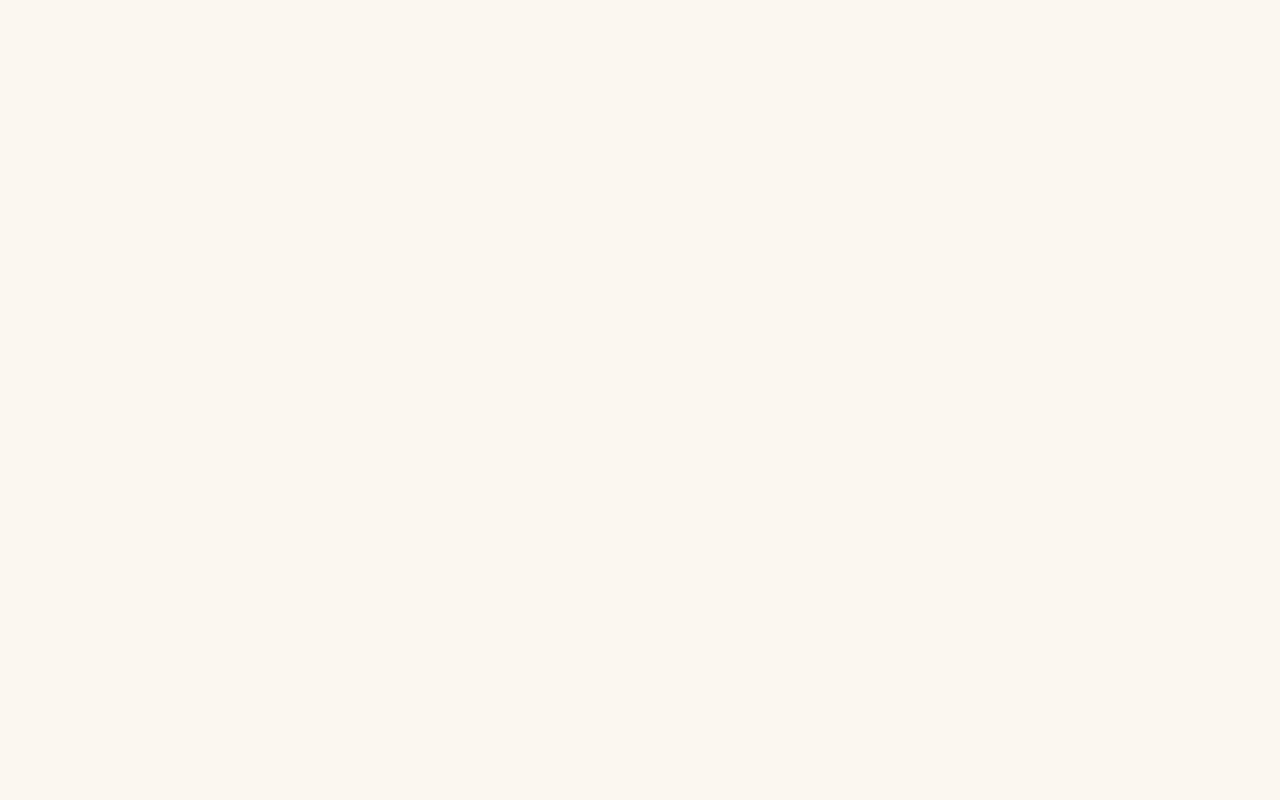
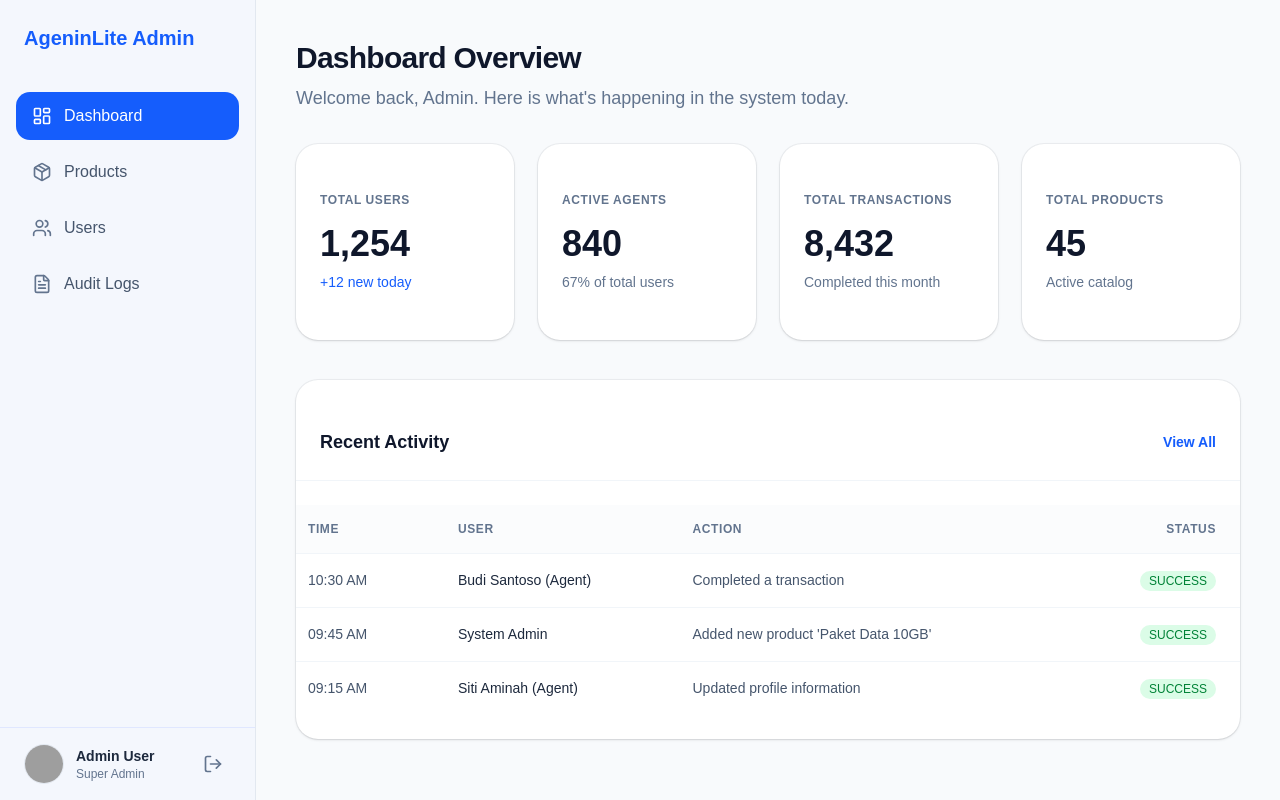
Before and after one commit to AgeninLite-MiniProject/agenin-lite-fe, a React (Vite) app: page /admin/dashboard in a window 1280 px wide. Before the commit this address had no page. Built offline with nearby package versions, Linux system fonts and the light colour scheme; grey boxes are pictures that could not be loaded.

Commit message:
feat: slicing admin dashboard and layout

```diff
--- a/src/App.tsx
+++ b/src/App.tsx
@@ -1,6 +1,8 @@
 import { BrowserRouter, Routes, Route, Navigate } from "react-router-dom";
 import MainLayout from "./components/layout/MainLayout";
 import DashboardPage from "@/pages/user/dashboard/DashboardPage";
+import AdminLayout from "@/components/layout/admin/AdminLayout";
+import AdminDashboardPage from "@/pages/admin/dashboard/AdminDashboardPage";
 import "./App.css";
 
 
@@ -12,6 +14,12 @@ function App() {
           <Route path="/" element={<Navigate to="/dashboard" replace />} />
           <Route path="/dashboard" element={<DashboardPage />} />
         </Route>
+
+        {/* Admin Routes */}
+        <Route path="/admin" element={<AdminLayout />}>
+          <Route index element={<Navigate to="/admin/dashboard" replace />} />
+          <Route path="dashboard" element={<AdminDashboardPage />} />
+        </Route>
       </Routes>
     </BrowserRouter>
   );
--- /dev/null
+++ b/src/components/layout/admin/AdminLayout.tsx
@@ -0,0 +1,13 @@
+import { Outlet } from "react-router-dom";
+import AdminSidebar from "./AdminSidebar";
+
+export default function AdminLayout() {
+  return (
+    <div className="flex h-screen overflow-hidden bg-slate-50 font-sans text-slate-900">
+      <AdminSidebar />
+      <main className="flex-1 overflow-y-auto">
+        <Outlet />
+      </main>
+    </div>
+  );
+}
--- /dev/null
+++ b/src/components/layout/admin/AdminSidebar.tsx
@@ -0,0 +1,74 @@
+import { Link, useLocation } from "react-router-dom";
+import { LayoutDashboard, Package, Users, FileText, LogOut } from "lucide-react";
+import { Avatar, AvatarFallback, AvatarImage } from "@/components/ui/avatar";
+
+const navItems = [
+  {
+    title: "Dashboard",
+    href: "/admin/dashboard",
+    icon: LayoutDashboard,
+  },
+  {
+    title: "Products",
+    href: "/admin/products",
+    icon: Package,
+  },
+  {
+    title: "Users",
+    href: "/admin/users",
+    icon: Users,
+  },
+  {
+    title: "Audit Logs",
+    href: "/admin/audit-logs",
+    icon: FileText,
+  },
+];
+
+export default function AdminSidebar() {
+  const location = useLocation();
+
+  return (
+    <div className="w-64 bg-indigo-50/40 border-r h-full flex flex-col">
+      <div className="p-6">
+        <h1 className="text-xl font-bold text-blue-600">AgeninLite Admin</h1>
+      </div>
+
+      <nav className="flex-1 px-4 space-y-2 mt-4">
+        {navItems.map((item) => {
+          const isActive = location.pathname.startsWith(item.href);
+          return (
+            <Link
+              key={item.href}
+              to={item.href}
+              className={`flex items-center gap-3 px-4 py-3 rounded-xl transition-colors ${
+                isActive
+                  ? "bg-blue-600 text-white font-medium"
+                  : "text-slate-600 hover:bg-indigo-100/50 hover:text-slate-900"
+              }`}
+            >
+              <item.icon className={`h-5 w-5 ${isActive ? "text-white" : "text-slate-500"}`} />
+              {item.title}
+            </Link>
+          );
+        })}
+      </nav>
+
+      <div className="p-4 border-t border-indigo-100">
+        <div className="flex items-center gap-3 px-2">
+          <Avatar className="h-10 w-10 border border-slate-200">
+            <AvatarImage src="https://i.pravatar.cc/150?u=admin" />
+            <AvatarFallback>AU</AvatarFallback>
+          </Avatar>
+          <div className="flex-1 overflow-hidden">
+            <p className="text-sm font-semibold text-slate-800 truncate">Admin User</p>
+            <p className="text-xs text-slate-500 truncate">Super Admin</p>
+          </div>
+          <button className="text-slate-500 hover:text-red-500 transition-colors p-2 rounded-lg hover:bg-slate-100">
+            <LogOut className="h-5 w-5" />
+          </button>
+        </div>
+      </div>
+    </div>
+  );
+}
--- /dev/null
+++ b/src/components/ui/table.tsx
@@ -0,0 +1,114 @@
+import * as React from "react"
+
+import { cn } from "@/lib/utils"
+
+function Table({ className, ...props }: React.ComponentProps<"table">) {
+  return (
+    <div
+      data-slot="table-container"
+      className="relative w-full overflow-x-auto"
+    >
+      <table
+        data-slot="table"
+        className={cn("w-full caption-bottom text-sm", className)}
+        {...props}
+      />
+    </div>
+  )
+}
+
+function TableHeader({ className, ...props }: React.ComponentProps<"thead">) {
+  return (
+    <thead
+      data-slot="table-header"
+      className={cn("[&_tr]:border-b", className)}
+      {...props}
+    />
+  )
+}
+
+function TableBody({ className, ...props }: React.ComponentProps<"tbody">) {
+  return (
+    <tbody
+      data-slot="table-body"
+      className={cn("[&_tr:last-child]:border-0", className)}
+      {...props}
+    />
+  )
+}
+
+function TableFooter({ className, ...props }: React.ComponentProps<"tfoot">) {
+  return (
+    <tfoot
+      data-slot="table-footer"
+      className={cn(
+        "border-t bg-muted/50 font-medium [&>tr]:last:border-b-0",
+        className
+      )}
+      {...props}
+    />
+  )
+}
+
+function TableRow({ className, ...props }: React.ComponentProps<"tr">) {
+  return (
+    <tr
+      data-slot="table-row"
+      className={cn(
+        "border-b transition-colors hover:bg-muted/50 has-aria-expanded:bg-muted/50 data-[state=selected]:bg-muted",
+        className
+      )}
+      {...props}
+    />
+  )
+}
+
+function TableHead({ className, ...props }: React.ComponentProps<"th">) {
+  return (
+    <th
+      data-slot="table-head"
+      className={cn(
+        "h-12 px-3 text-left align-middle font-medium whitespace-nowrap text-foreground [&:has([role=checkbox])]:pr-0",
+        className
+      )}
+      {...props}
+    />
+  )
+}
+
+function TableCell({ className, ...props }: React.ComponentProps<"td">) {
+  return (
+    <td
+      data-slot="table-cell"
+      className={cn(
+        "p-3 align-middle whitespace-nowrap [&:has([role=checkbox])]:pr-0",
+        className
+      )}
+      {...props}
+    />
+  )
+}
+
+function TableCaption({
+  className,
+  ...props
+}: React.ComponentProps<"caption">) {
+  return (
+    <caption
+      data-slot="table-caption"
+      className={cn("mt-4 text-sm text-muted-foreground", className)}
+      {...props}
+    />
+  )
+}
+
+export {
+  Table,
+  TableHeader,
+  TableBody,
+  TableFooter,
+  TableHead,
+  TableRow,
+  TableCell,
+  TableCaption,
+}
--- /dev/null
+++ b/src/pages/admin/dashboard/AdminDashboardPage.tsx
@@ -0,0 +1,129 @@
+import { Card, CardContent } from "@/components/ui/card";
+import { Badge } from "@/components/ui/badge";
+import {
+  Table,
+  TableBody,
+  TableCell,
+  TableHead,
+  TableHeader,
+  TableRow,
+} from "@/components/ui/table";
+import { Link } from "react-router-dom";
+
+const summaryCards = [
+  {
+    title: "TOTAL USERS",
+    value: "1,254",
+    description: "+12 new today",
+    descriptionColor: "text-blue-600",
+  },
+  {
+    title: "ACTIVE AGENTS",
+    value: "840",
+    description: "67% of total users",
+    descriptionColor: "text-slate-500",
+  },
+  {
+    title: "TOTAL TRANSACTIONS",
+    value: "8,432",
+    description: "Completed this month",
+    descriptionColor: "text-slate-500",
+  },
+  {
+    title: "TOTAL PRODUCTS",
+    value: "45",
+    description: "Active catalog",
+    descriptionColor: "text-slate-500",
+  },
+];
+
+const recentActivities = [
+  {
+    time: "10:30 AM",
+    user: "Budi Santoso (Agent)",
+    action: "Completed a transaction",
+    status: "SUCCESS",
+  },
+  {
+    time: "09:45 AM",
+    user: "System Admin",
+    action: "Added new product 'Paket Data 10GB'",
+    status: "SUCCESS",
+  },
+  {
+    time: "09:15 AM",
+    user: "Siti Aminah (Agent)",
+    action: "Updated profile information",
+    status: "SUCCESS",
+  },
+];
+
+export default function AdminDashboardPage() {
+  return (
+    <div className="p-10 max-w-6xl">
+      <div className="mb-8">
+        <h1 className="text-3xl font-bold text-slate-900 tracking-tight">Dashboard Overview</h1>
+        <p className="text-slate-500 mt-2 text-lg">
+          Welcome back, Admin. Here is what's happening in the system today.
+        </p>
+      </div>
+
+      <div className="grid grid-cols-1 md:grid-cols-2 lg:grid-cols-4 gap-6 mb-10">
+        {summaryCards.map((card, index) => (
+          <Card key={index} className="rounded-3xl border-slate-200 shadow-sm hover:shadow-md transition-shadow">
+            <CardContent className="p-6">
+              <p className="text-xs font-bold text-slate-500 tracking-wider mb-4 uppercase">
+                {card.title}
+              </p>
+              <h3 className="text-4xl font-semibold text-slate-900 mb-2">
+                {card.value}
+              </h3>
+              <p className={`text-sm font-medium ${card.descriptionColor}`}>
+                {card.description}
+              </p>
+            </CardContent>
+          </Card>
+        ))}
+      </div>
+
+      <Card className="rounded-3xl border-slate-200 shadow-sm overflow-hidden">
+        <div className="p-6 border-b border-slate-100 flex items-center justify-between">
+          <h2 className="text-lg font-semibold text-slate-900">Recent Activity</h2>
+          <Link
+            to="/admin/audit-logs"
+            className="text-sm font-semibold text-blue-600 hover:text-blue-800 transition-colors"
+          >
+            View All
+          </Link>
+        </div>
+        <Table>
+          <TableHeader>
+            <TableRow className="bg-slate-50/50 hover:bg-slate-50/50 border-slate-100">
+              <TableHead className="text-xs font-bold text-slate-500 tracking-wider w-[150px]">TIME</TableHead>
+              <TableHead className="text-xs font-bold text-slate-500 tracking-wider">USER</TableHead>
+              <TableHead className="text-xs font-bold text-slate-500 tracking-wider">ACTION</TableHead>
+              <TableHead className="text-xs font-bold text-slate-500 tracking-wider text-right pr-6">STATUS</TableHead>
+            </TableRow>
+          </TableHeader>
+          <TableBody>
+            {recentActivities.map((activity, idx) => (
+              <TableRow key={idx} className="border-slate-100 hover:bg-slate-50/50">
+                <TableCell className="font-medium text-slate-600 py-4">{activity.time}</TableCell>
+                <TableCell className="text-slate-800 py-4">{activity.user}</TableCell>
+                <TableCell className="text-slate-600 py-4">{activity.action}</TableCell>
+                <TableCell className="text-right pr-6 py-4">
+                  <Badge
+                    variant="secondary"
+                    className="bg-green-100 text-green-700 hover:bg-green-100 border-transparent shadow-none"
+                  >
+                    {activity.status}
+                  </Badge>
+                </TableCell>
+              </TableRow>
+            ))}
+          </TableBody>
+        </Table>
+      </Card>
+    </div>
+  );
+}
```
